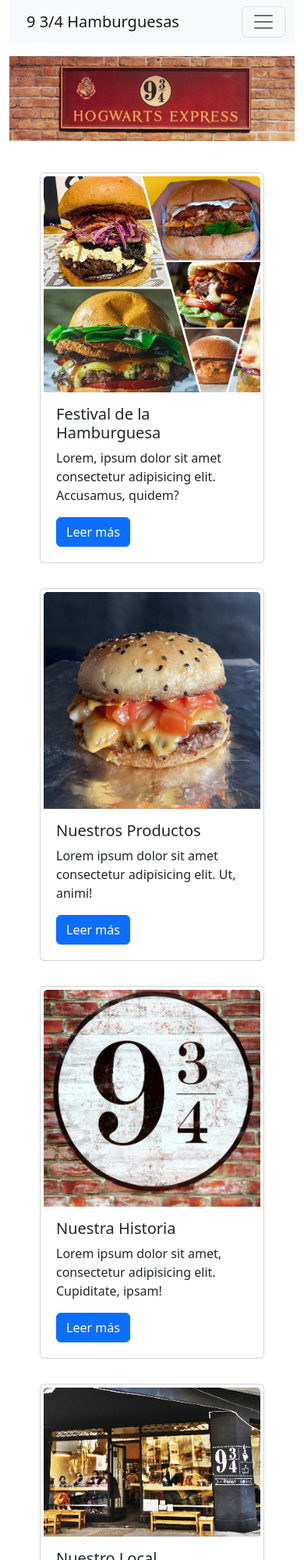
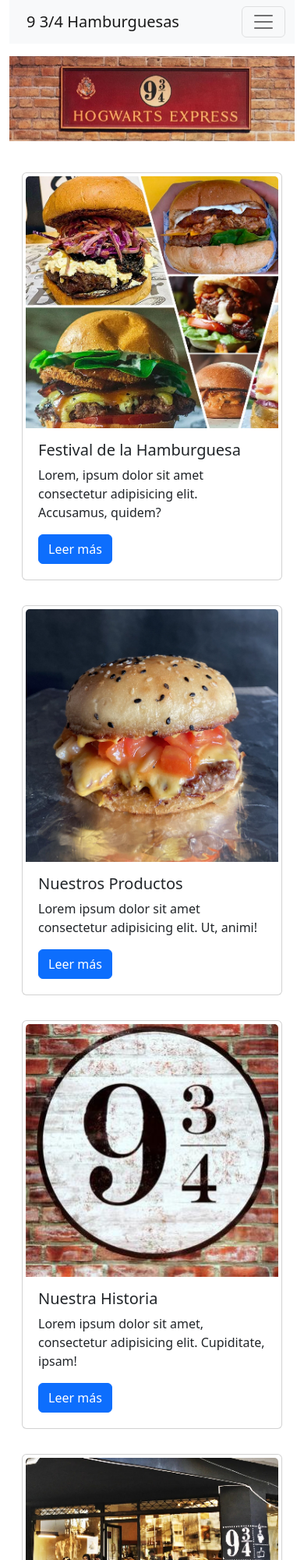
Before and after one commit to TrellixVulnTeam/IdeaMoyano_PKS5, a plain HTML site: page index.html in a window 390 px wide. Shown: the top 2000 px of the page at 78% size. Drawn offline with nearby package versions, Linux system fonts and the light colour scheme.

Commit message:
Probando col con las tarjetas

```diff
--- a/index.html
+++ b/index.html
@@ -48,7 +48,8 @@
     </header>
     <main class="mt-4">
         <div class="row justify-content-around">
-        <div class="card m-3 p-1" style="width: 18rem;">
+        <div class="col-sm-6">
+        <div class="card m-3 p-1">
             <img src="./img/festival.jpg" class="card-img-top" alt="Festival">
             <div class="card-body">
             <h5 class="card-title">Festival de la Hamburguesa</h5>
@@ -56,7 +57,9 @@
             <a href="#" class="btn btn-primary">Leer más</a>
             </div>
         </div>
-        <div class="card m-3 p-1" style="width: 18rem;">
+        </div>
+        <div class="col-sm-6">
+        <div class="card m-3 p-1">
             <img src="./img/burger.jpg" class="card-img-top" alt="Hamburguesas">
             <div class="card-body">
             <h5 class="card-title">Nuestros Productos</h5>
@@ -64,7 +67,9 @@
             <a href="#" class="btn btn-primary">Leer más</a>
             </div>
         </div>
-        <div class="card m-3 p-1" style="width: 18rem;">
+        </div>
+        <div class="col-sm-6">
+        <div class="card m-3 p-1">
             <img src="./img/logo.jpeg" class="card-img-top" alt="9 3/4">
             <div class="card-body">
             <h5 class="card-title">Nuestra Historia</h5>
@@ -72,13 +77,16 @@
             <a href="./paginas/nosotros.html" class="btn btn-primary">Leer más</a>
             </div>
         </div>
-        <div class="card m-3 p-1" style="width: 18rem;">
+        </div>
+        <div class="col-sm-6">
+        <div class="card m-3 p-1">
             <img src="./img/local.jpg" class="card-img-top" alt="Nuestro Local">
             <div class="card-body">
             <h5 class="card-title">Nuestro Local</h5>
             <p class="card-text">Lorem ipsum dolor sit amet, consectetur adipisicing elit. Distinctio, necessitatibus?</p>
             <a href="#" class="btn btn-primary">Leer más</a>
             </div>
+        </div>
         </div>
     </div>
     </main>
```
